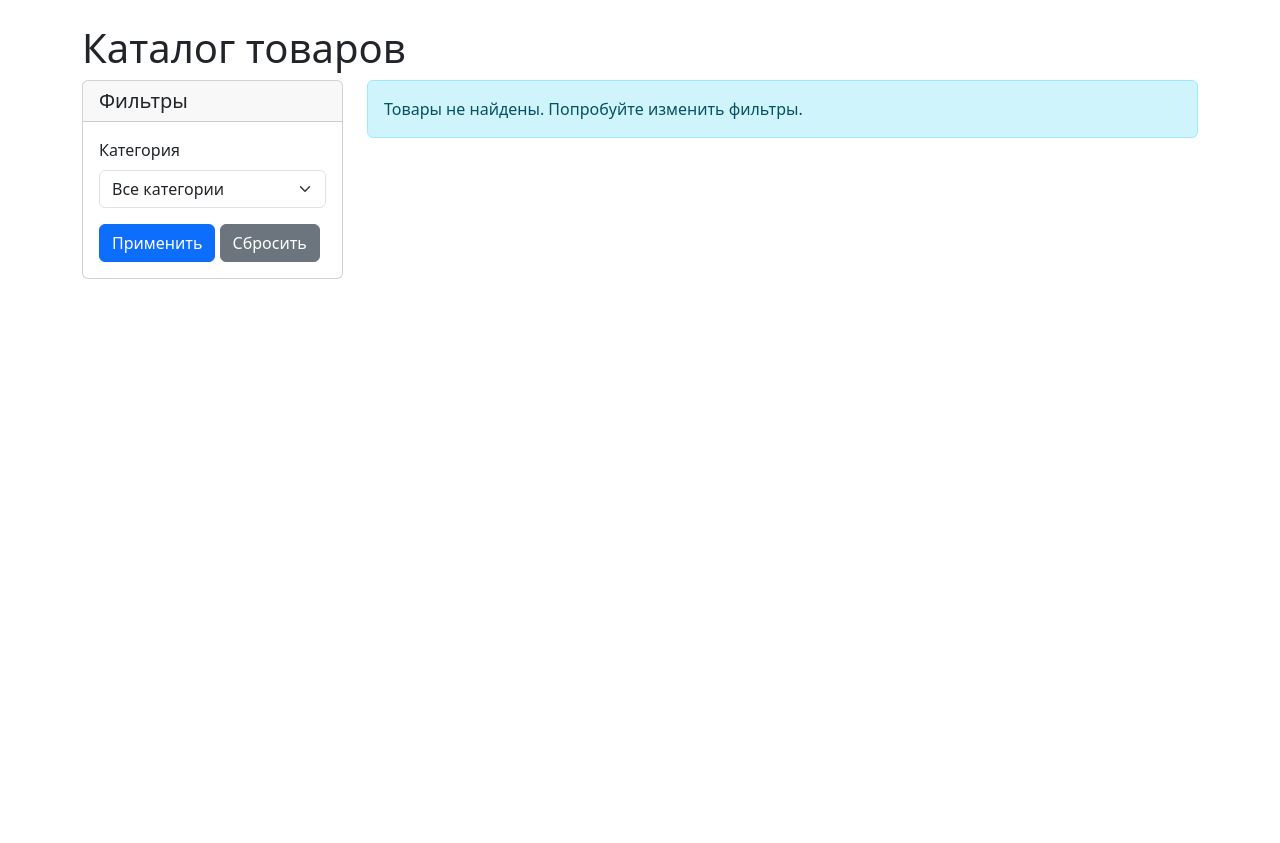
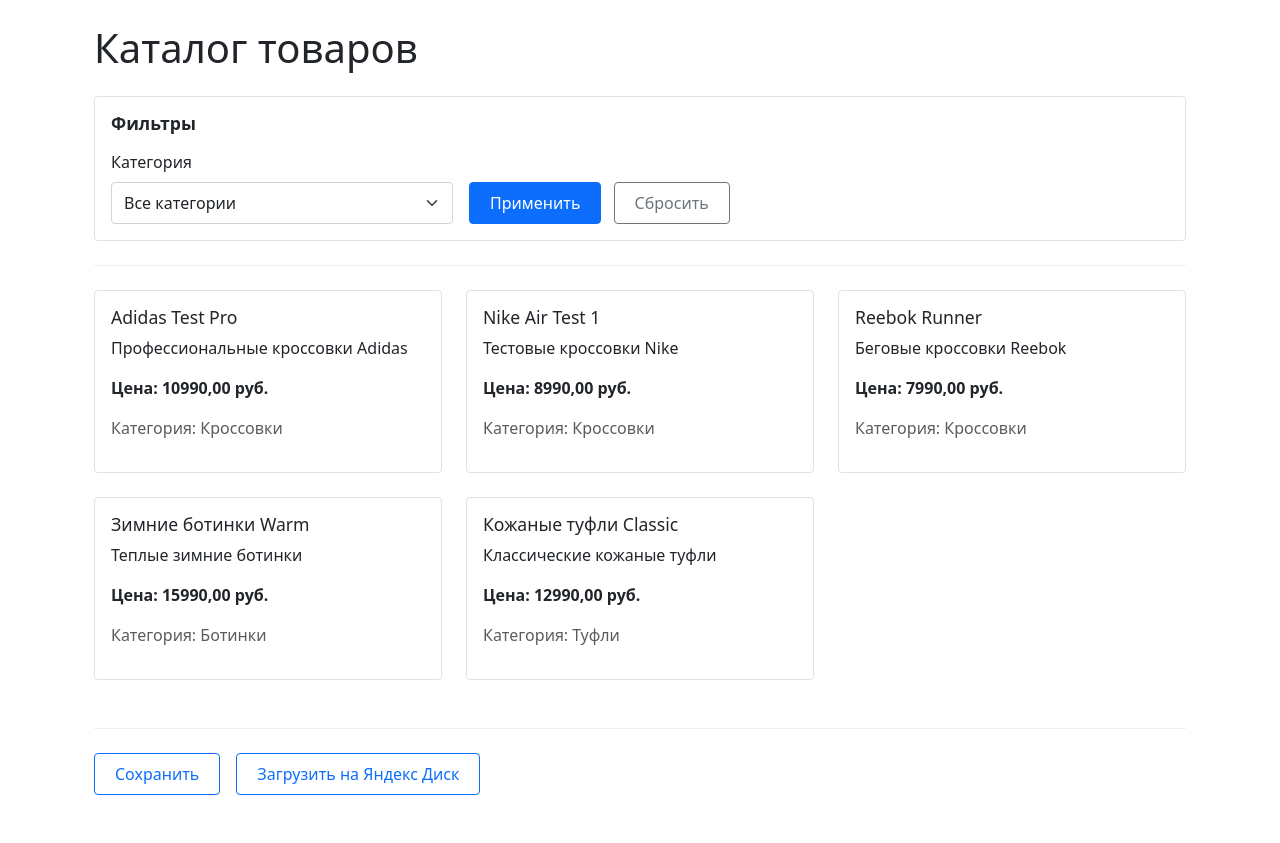
Before and after one commit to dgapchenko4/exam_example1, a Django app: page / in a window 1280 px wide. Shown: the part 56-899 px from the top of the page. Before the commit the page ends 335 px from the top, so only its background shows below. Run offline with Django 5.2, Linux system fonts and the light colour scheme; data comes from the database, SQL or seed files in the repository; both versions use the stored data as it was after the commit.

Commit message:
я сделал

```diff
--- a/products/views.py
+++ b/products/views.py
@@ -9,21 +9,27 @@ from .forms import ProductForm
 
 def get_user_role(user):
     """Получение роли пользователя"""
+    if not user or not user.is_authenticated:
+        return 'guest'
     if user.is_superuser:
         return 'admin'
     if user.groups.filter(name='Менеджеры').exists():
         return 'manager'
     if user.groups.filter(name='Клиенты').exists():
         return 'client'
-    return 'guest'
+    return 'user'
 
-# /products?search="test user"
 def product_list(request):
     """Список товаров с учетом роли пользователя"""
     user_role = get_user_role(request.user) if request.user.is_authenticated else 'guest'
 
     # Базовый queryset
     products = Product.objects.select_related('category', 'manufacturer', 'supplier', 'unit')
+
+    # Фильтр по категории
+    category_filter = request.GET.get('category', '')
+    if category_filter:
+        products = products.filter(category__id=category_filter)
 
     # Фильтры и поиск только для менеджеров и администраторов
     if user_role in ['manager', 'admin']:
@@ -34,8 +40,8 @@ def product_list(request):
                 Q(name__icontains=search_query) |
                 Q(description__icontains=search_query) |
                 Q(category__name__icontains=search_query) |
-                Q(manufacturer__name__icontains=search_query) |
-                Q(supplier__name__icontains=search_query)
+                Q(manufacturer__name__icontains=search_query) |  # ИСПРАВЛЕНО
+                Q(supplier__name__icontains=search_query)        # ИСПРАВЛЕНО
             )
 
         # Фильтр по поставщику
@@ -59,18 +65,13 @@ def product_list(request):
         supplier_filter = ''
         sort_by = 'name'
 
-    # Фильтр по категории (для всех пользователей)
-    category_filter = request.GET.get('category', '')
-    if category_filter:
-        products = products.filter(category__id=category_filter)
+    # Получаем ВСЕ категории для фильтра
+    categories = Category.objects.all()
 
     # Пагинация
-    paginator = Paginator(products, 10)  # 10 товаров на страницу
+    paginator = Paginator(products, 10)
     page_number = request.GET.get('page')
     page_obj = paginator.get_page(page_number)
-
-    # Получаем ВСЕ категории для фильтра
-    categories = Category.objects.all()
 
     context = {
         'page_obj': page_obj,
@@ -79,12 +80,11 @@ def product_list(request):
         'search_query': search_query,
         'supplier_filter': supplier_filter,
         'sort_by': sort_by,
-        'categories': categories,  # <- ДОБАВЬТЕ ЭТУ СТРОКУ!
-        'selected_category': category_filter,  # Для сохранения выбора в фильтре
+        'categories': categories,
+        'selected_category': category_filter,
     }
 
     return render(request, 'products/product_list.html', context)
-
 
 @login_required
 def product_create(request):
--- a/templates/products/product_list.html
+++ b/templates/products/product_list.html
@@ -3,18 +3,16 @@
 {% block title %}Каталог товаров{% endblock %}
 
 {% block content %}
-    <h1>Каталог товаров</h1>
+<div class="container mt-4">
+    <!-- Заголовок -->
+    <h1 class="mb-4">Каталог товаров</h1>
 
-    <div class="row">
     <!-- Фильтры -->
-        <div class="col-md-3">
     <div class="card mb-4">
-                <div class="card-header">
-                    <h5 class="mb-0">Фильтры</h5>
-                </div>
         <div class="card-body">
-                    <form method="get">
-                        <div class="mb-3">
+            <h5 class="card-title mb-3"><strong>Фильтры</strong></h5>
+            <form method="get" class="row g-3 align-items-end">
+                <div class="col-md-4">
                     <label class="form-label">Категория</label>
                     <select name="category" class="form-select">
                         <option value="">Все категории</option>
@@ -26,47 +24,97 @@
                         {% endfor %}
                     </select>
                 </div>
-                        <button type="submit" class="btn btn-primary">Применить</button>
-                        <a href="?" class="btn btn-secondary">Сбросить</a>
+                <div class="col-md-8">
+                    <button type="submit" class="btn btn-primary me-2">Применить</button>
+                    <a href="?" class="btn btn-outline-secondary">Сбросить</a>
+                </div>
             </form>
         </div>
     </div>
-        </div>
 
-        <!-- Товары -->
-        <div class="col-md-9">
-            {% if products %}
+    <hr class="my-4">
+
+    {% if page_obj %}
+        <!-- Список товаров -->
         <div class="row">
-                    {% for product in products %}
+            {% for product in page_obj %}
                 <div class="col-md-4 mb-4">
                     <div class="card h-100">
                         {% if product.image %}
-                                    <img src="{{ product.image.url }}" class="card-img-top" alt="{{ product.name }}"
-                                         style="height: 200px; object-fit: cover;">
-                                {% else %}
-                                    <div class="card-img-top bg-light d-flex align-items-center justify-content-center"
-                                         style="height: 200px;">
-                                        <span class="text-muted">Нет изображения</span>
-                                    </div>
+                            <img src="{{ product.image.url }}" class="card-img-top" alt="{{ product.name }}">
                         {% endif %}
                         <div class="card-body">
                             <h5 class="card-title">{{ product.name }}</h5>
                             <p class="card-text">{{ product.description|truncatechars:100 }}</p>
                             <p class="fw-bold">Цена: {{ product.price }} руб.</p>
-                                    <a href="#" class="btn btn-primary">Подробнее</a>
-                                    {% if user.is_authenticated %}
-                                        <a href="#" class="btn btn-success">В корзину</a>
-                                    {% endif %}
+                            <p class="text-muted">Категория: {{ product.category.name }}</p>
                         </div>
                     </div>
                 </div>
             {% endfor %}
         </div>
     {% else %}
-                <div class="alert alert-info">
-                    Товары не найдены. Попробуйте изменить фильтры.
+        <!-- Сообщение "Товары не найдены" -->
+        <div class="text-center py-5">
+            <div class="mb-4">
+                <i class="bi bi-search display-1 text-muted"></i>
+            </div>
+            <h4 class="mb-3"><strong>Товары не найдены. Попробуйте изменить фильтры.</strong></h4>
         </div>
     {% endif %}
+
+    <hr class="my-4">
+
+    <!-- Кнопки действий -->
+    <div class="d-flex gap-3 mb-5">
+        <button class="btn btn-outline-primary">Сохранить</button>
+        <button class="btn btn-outline-primary">Загрузить на Яндекс Диск</button>
     </div>
 </div>
+
+<!-- Простые стили -->
+<style>
+    .card {
+        border: 1px solid #dee2e6;
+        box-shadow: none;
+        border-radius: 4px;
+    }
+
+    .card-title {
+        color: #212529;
+        font-size: 1.1rem;
+    }
+
+    .form-select {
+        border: 1px solid #ced4da;
+        border-radius: 4px;
+        padding: 8px 12px;
+    }
+
+    .btn {
+        border-radius: 4px;
+        padding: 8px 20px;
+        font-weight: 500;
+    }
+
+    .btn-primary {
+        background-color: #0d6efd;
+        border-color: #0d6efd;
+    }
+
+    .btn-outline-secondary {
+        color: #6c757d;
+        border-color: #6c757d;
+    }
+
+    .btn-outline-primary {
+        color: #0d6efd;
+        border-color: #0d6efd;
+    }
+
+    hr {
+        border-color: #dee2e6;
+        opacity: 0.5;
+    }
+</style>
 {% endblock %}
```
Also changed, not shown: quick_data.py (added, +50 -0 lines), db.sqlite3. Lines whose indentation alone changed are shown as unchanged.
